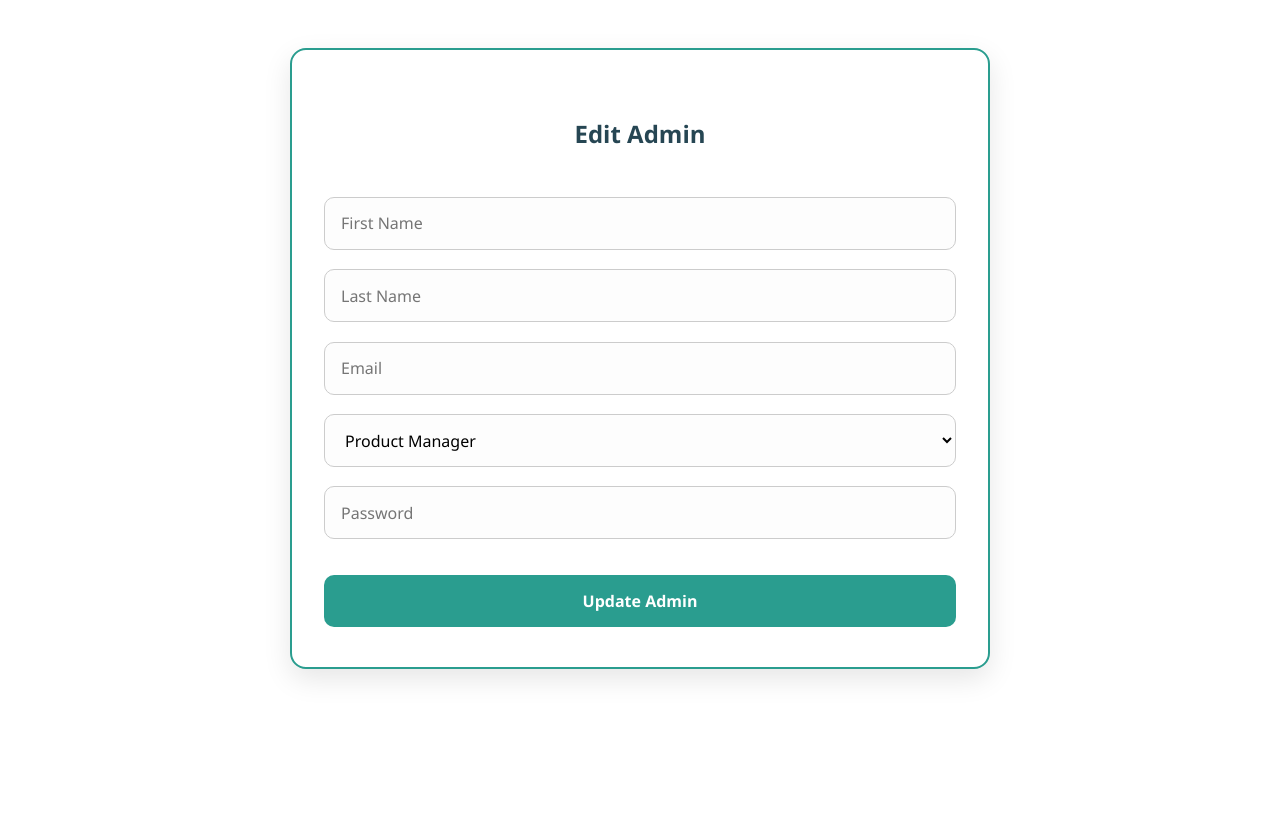
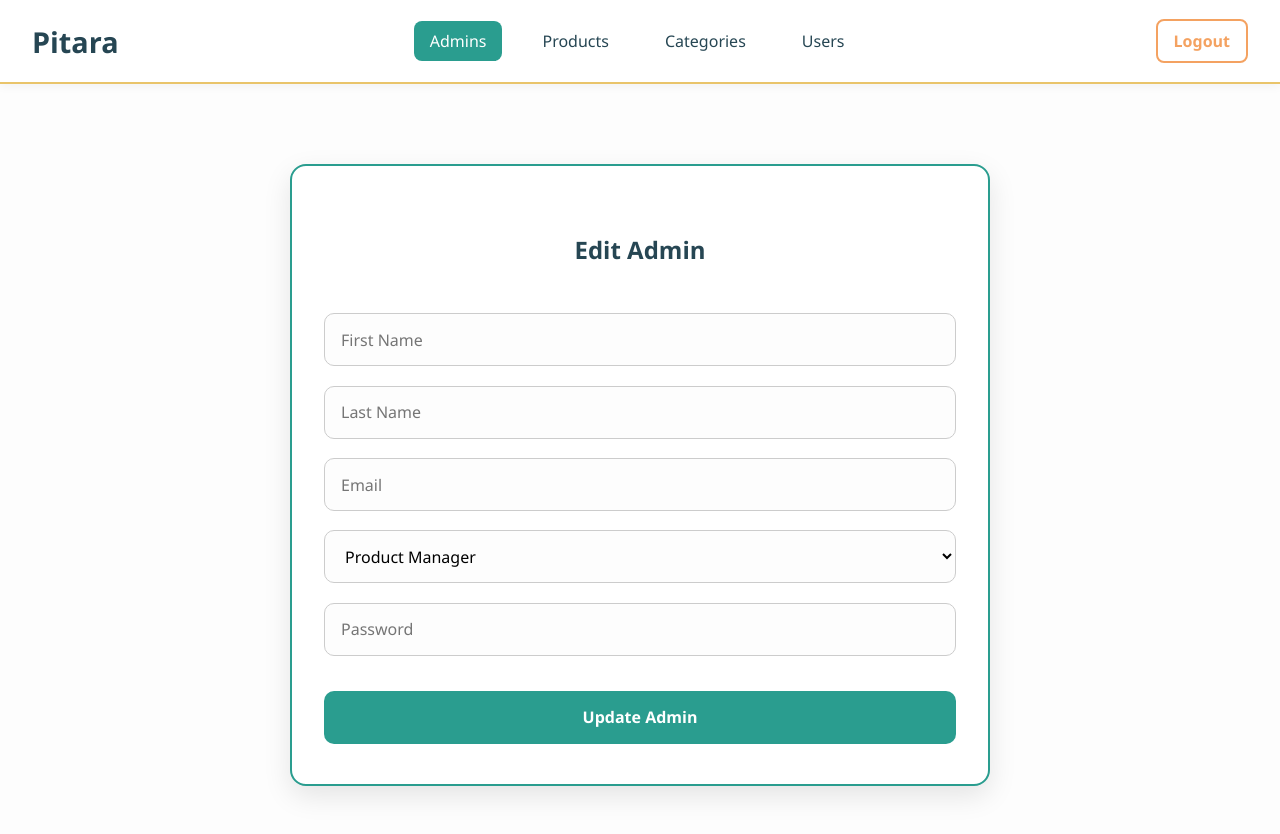
Before and after one commit to Himani1609/Pitara-ECommerce, a React (Vite) app: page /admin/admins/edit/1 in a window 1280 px wide. Shown: the top 834 px of the page. Before the commit the page ends 800 px from the top, so only its background shows below. Built offline with nearby package versions, Linux system fonts and the light colour scheme; no server answers.

Commit message:
Change in css for edit forms on admin side

```diff
--- a/src/pages/admin/AdminEditAdmin.jsx
+++ b/src/pages/admin/AdminEditAdmin.jsx
@@ -2,6 +2,7 @@ import React, { useEffect, useState } from 'react';
 import API from '../../services/api';
 import { useParams, useNavigate } from 'react-router-dom';
 import '../../styles/pages/AdminEditAdmin.css';
+import AdminLayout from '../admin/AdminLayout';
 
 
 const AdminEditAdmin = () => {
@@ -48,7 +49,8 @@ const AdminEditAdmin = () => {
   };
 
   return (
-    <div className="edit-admin-wrapper">
+    <AdminLayout>
+      <div className="edit-admin-wrapper">
       <div className="edit-admin-form">
         <h2>{id ? 'Edit Admin' : 'Add Admin'}</h2>
         <form onSubmit={handleSubmit}>
@@ -64,6 +66,7 @@ const AdminEditAdmin = () => {
         </form>
       </div>
     </div>
+    </AdminLayout>
   );
 };
 
--- a/src/pages/admin/AdminEditCategory.jsx
+++ b/src/pages/admin/AdminEditCategory.jsx
@@ -14,11 +14,14 @@ const AdminEditCategory = () => {
   const UPLOADS_BASE = import.meta.env.VITE_API_BASE + '/uploads/';
 
   useEffect(() => {
-    API.get(`categories/${id}`).then(res => {
-      setForm({ name: res.data.name, description: res.data.description });
+  API.get(`categories/${id}`).then(res => {
+    setForm({ name: res.data.name, description: res.data.description });
+    if (res.data.image) {
       setPreview(`${UPLOADS_BASE}${res.data.image}`);
-    });
-  }, [id]);
+    }
+  });
+}, [id]);
+
 
 
   const handleChange = (e) => {
```
